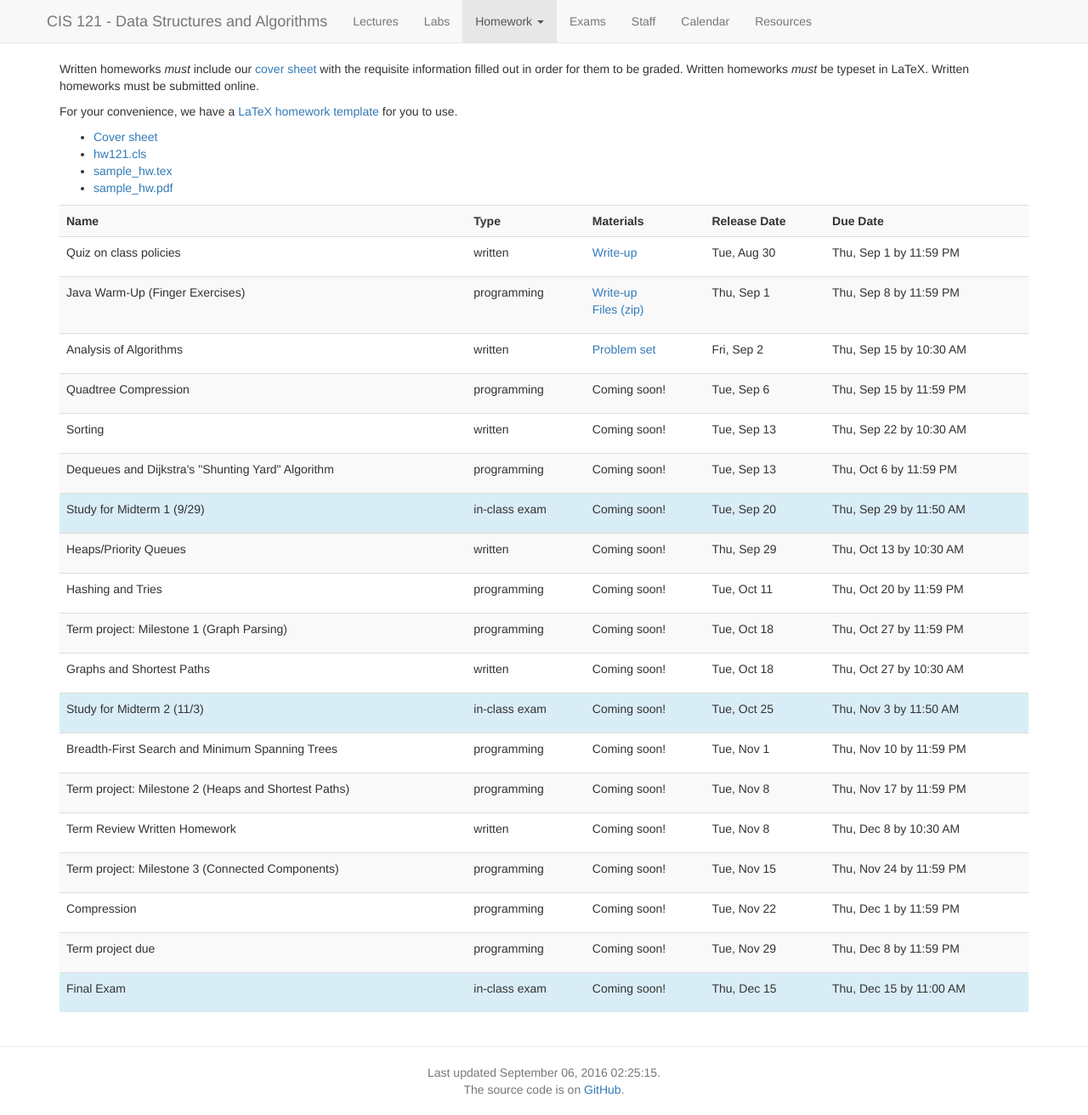
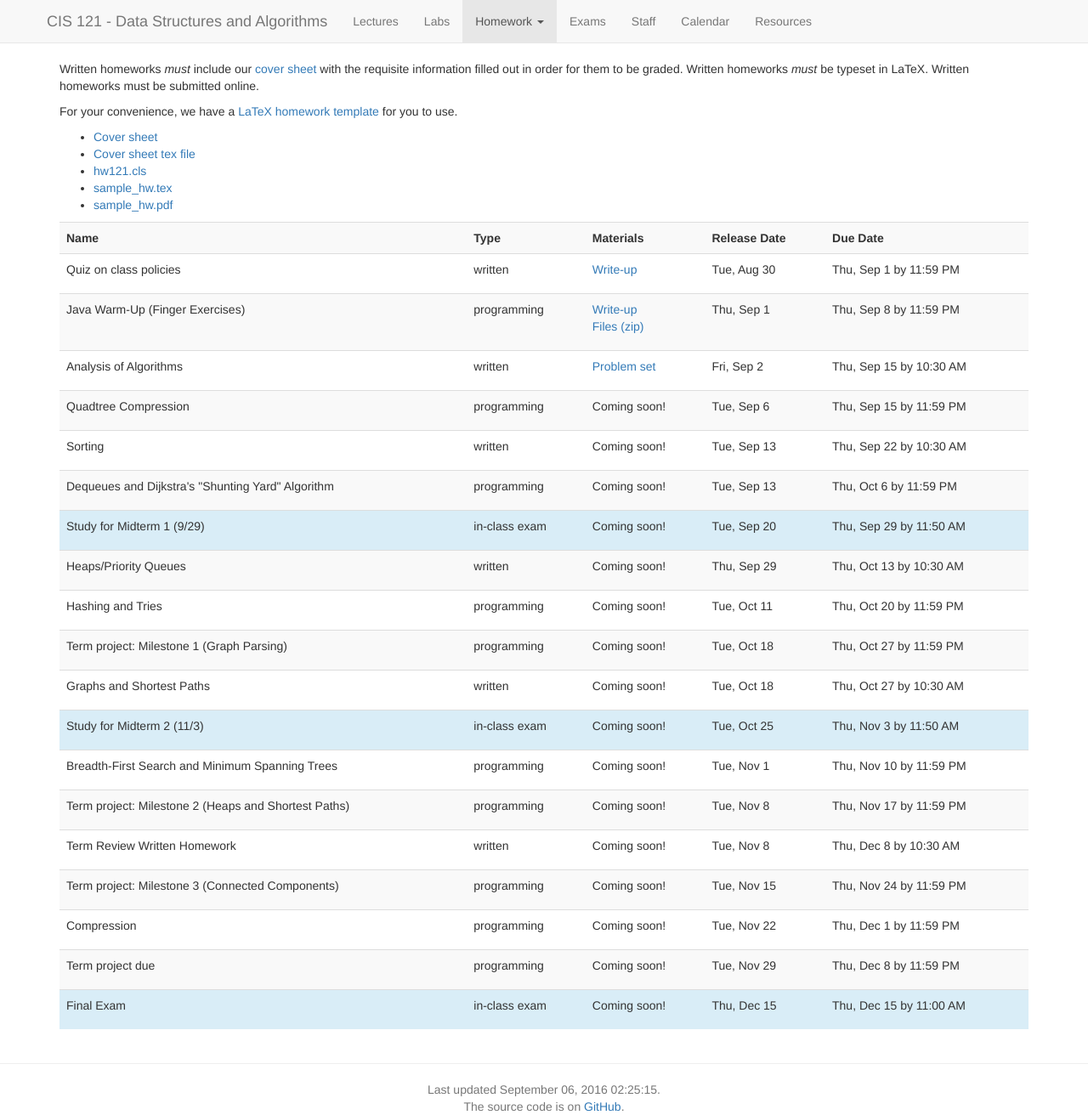
Before and after one commit to vikramkh/course-website-16fa, a Jekyll site: the page built from homework.md, in a window 1280 px wide. Shown: the whole page at 85% size. Built offline with Jekyll 4.4.1, drawn with Linux system fonts in a browser that asks for light colours; nearby versions of some CDN libraries.

Commit message:
add the cover sheet tex file

```diff
--- a/homework.md
+++ b/homework.md
@@ -13,6 +13,7 @@ For your convenience, we have a [LaTeX homework template](content/hws/hw121.cls)
 for you to use.
 
 * [Cover sheet](content/hws/cover_sheet_16fa.pdf)
+* [Cover sheet tex file](content/hws/cover_sheet_16fa.tex)
 * [hw121.cls](content/hws/hw121.cls)
 * [sample_hw.tex](content/hws/sample_hw.tex)
 * [sample_hw.pdf](content/hws/sample_hw.pdf)
```
